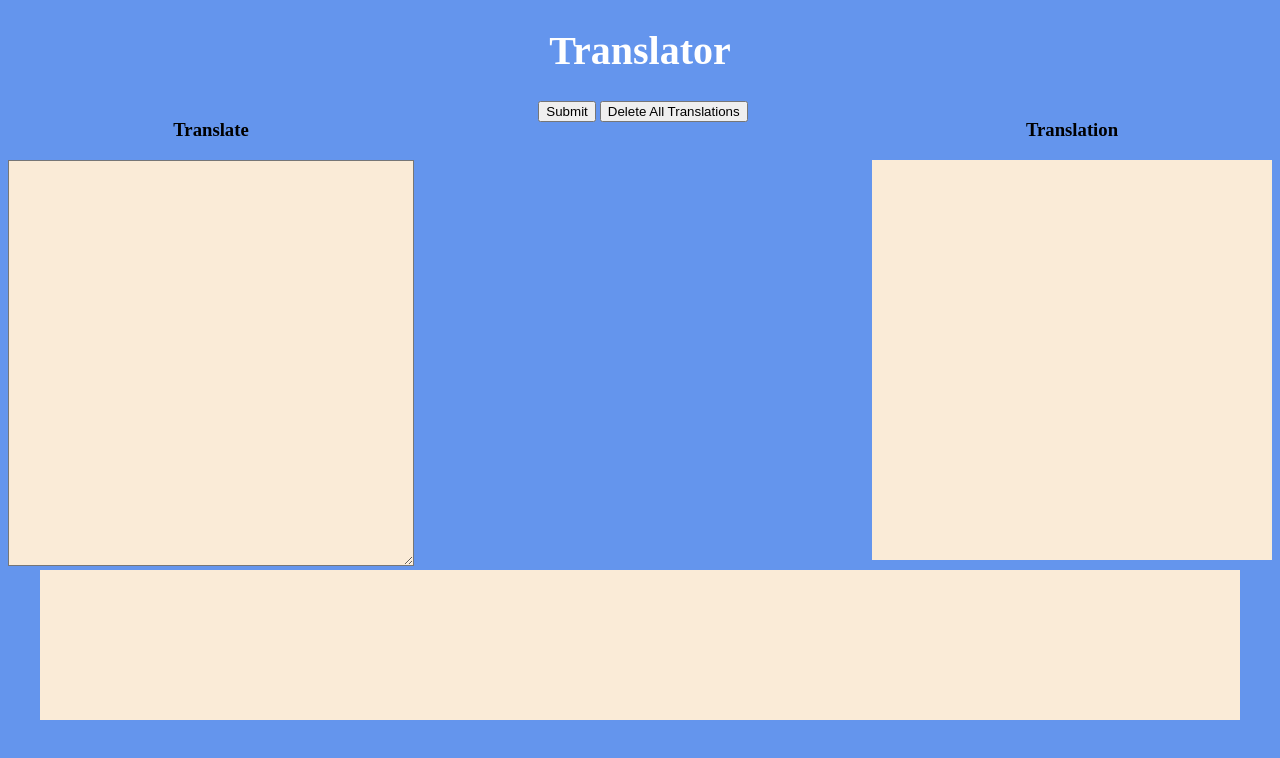
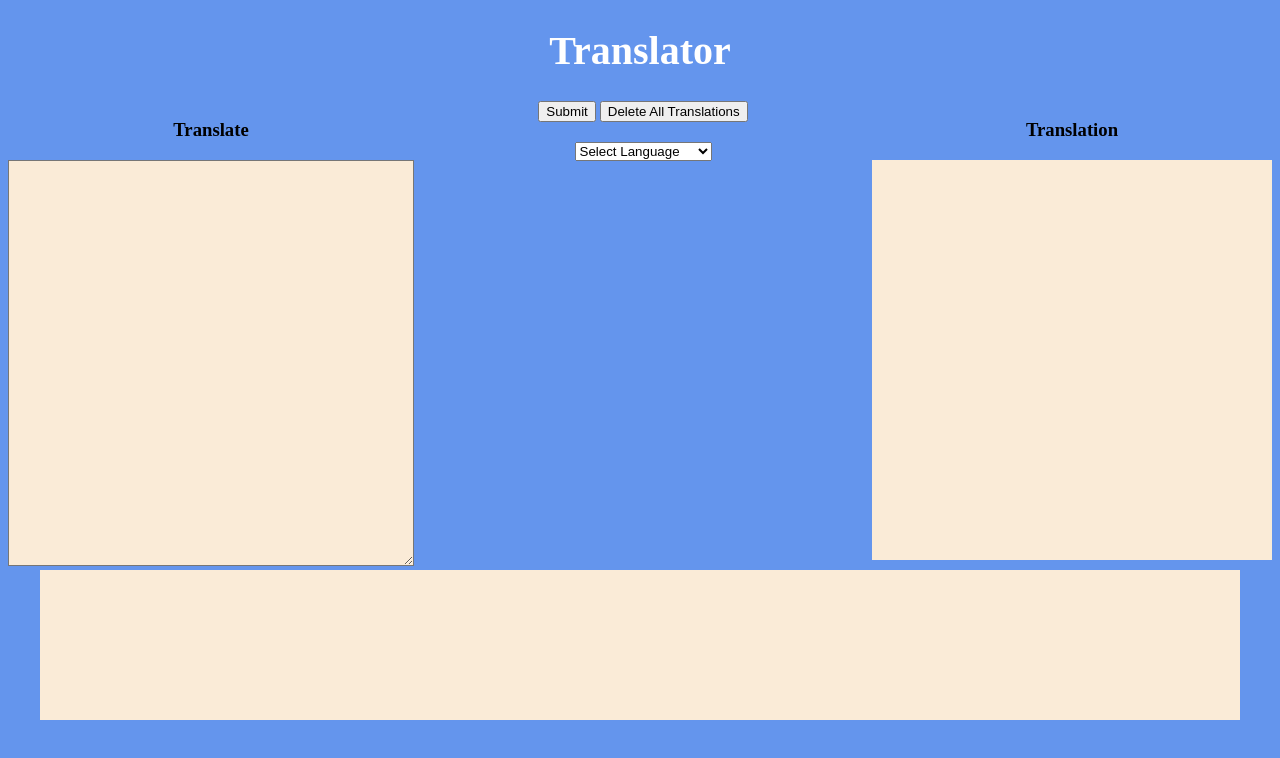
Before and after one commit to kconnelly86/translator, a website: page public/index.html in a window 1280 px wide. Drawn offline with nearby package versions, Linux system fonts and the light colour scheme; no server answers.

Commit message:
language selector working

```diff
--- a/public/app.js
+++ b/public/app.js
@@ -3,6 +3,7 @@
  * ==================== */
  var searchQuery;
  var queryAPI;
+ var lang;
 
 // Loads results onto the page
 function getResults() {
@@ -52,7 +53,7 @@ $(document).on("click", "#makenew", function() {
 
 
     searchQuery = data.translate;
-    queryAPI = "https://translation.googleapis.com/language/translate/v2?key=AIzaSyDfyQpiTmaKJG9ri-xKSX_wnG5f2MUY6TY&target=es&q=" + searchQuery;
+    queryAPI = "https://translation.googleapis.com/language/translate/v2?key=AIzaSyDfyQpiTmaKJG9ri-xKSX_wnG5f2MUY6TY&target=" + lang +"&q=" + searchQuery;
     $.ajax({
     type: "GET",
     dataType: "json",
@@ -69,6 +70,13 @@ $(document).on("click", "#makenew", function() {
   }
   );
 });
+
+
+    $("select#selectLang").change(function(){
+        lang = $("#selectLang option:selected").val();
+        console.log("You have selected the country - " + lang);
+    });
+
 
 // When the #clearall button is pressed
 $("#clearall").on("click", function() {
--- a/public/index.html
+++ b/public/index.html
@@ -25,6 +25,116 @@
         </div>
         <button id="clearall">Delete All Translations</button>
       </div>
+<!-- drop down menu -->
+      <select id="selectLang" class="tw-lang-selector vk_txt" data-dslc="" data-dsln="" data-uiln="English" data-url="/setprefs?sig=0__C7lEYSuvCM5rAc5GKZ_RhYC7HY%3D&amp;prev=https://www.google.com/search?q%3Dgoogle%2Btranslate%26oq%3Dgoogle%2Btranslate%26aqs%3Dchrome..69i57j0l5.1998j0j1%26sourceid%3Dchrome%26ie%3DUTF-8"
+   id="tw-sl" data-dlm="Detect language" jsaction="change:tob.lc" data-ved="0ahUKEwi18-6ynYrYAhUUTmMKHV8sAm0Q8TQILDAA" style="width: 137px;">
+   <option value="---" disabled="">---------------</option>
+   <option selected="1" value="auto" id="tw-dslo">Select Language</option>
+   <option value="af">Afrikaans</option>
+   <option value="sq">Albanian</option>
+   <option value="am">Amharic</option>
+   <option value="ar">Arabic</option>
+   <option value="hy">Armenian</option>
+   <option value="az">Azerbaijani</option>
+   <option value="bn">Bangla</option>
+   <option value="eu">Basque</option>
+   <option value="be">Belarusian</option>
+   <option value="bs">Bosnian</option>
+   <option value="bg">Bulgarian</option>
+   <option value="my">Burmese</option>
+   <option value="ca">Catalan</option>
+   <option value="ceb">Cebuano</option>
+   <option value="zh-CN">Chinese (Simplified)</option>
+   <option value="zh-TW">Chinese (Traditional)</option>
+   <option value="co">Corsican</option>
+   <option value="hr">Croatian</option>
+   <option value="cs">Czech</option>
+   <option value="da">Danish</option>
+   <option value="nl">Dutch</option>
+   <option value="en">English</option>
+   <option value="eo">Esperanto</option>
+   <option value="et">Estonian</option>
+   <option value="tl">Filipino</option>
+   <option value="fi">Finnish</option>
+   <option value="fr">French</option>
+   <option value="gl">Galician</option>
+   <option value="ka">Georgian</option>
+   <option value="de">German</option>
+   <option value="el">Greek</option>
+   <option value="gu">Gujarati</option>
+   <option value="ht">Haitian Creole</option>
+   <option value="ha">Hausa</option>
+   <option value="haw">Hawaiian</option>
+   <option value="iw">Hebrew</option>
+   <option value="hi">Hindi</option>
+   <option value="hmn">Hmong</option>
+   <option value="hu">Hungarian</option>
+   <option value="is">Icelandic</option>
+   <option value="ig">Igbo</option>
+   <option value="id">Indonesian</option>
+   <option value="ga">Irish</option>
+   <option value="it">Italian</option>
+   <option value="ja">Japanese</option>
+   <option value="jv">Javanese</option>
+   <option value="kn">Kannada</option>
+   <option value="kk">Kazakh</option>
+   <option value="km">Khmer</option>
+   <option value="ko">Korean</option>
+   <option value="ku">Kurdish</option>
+   <option value="ky">Kyrgyz</option>
+   <option value="lo">Lao</option>
+   <option value="la">Latin</option>
+   <option value="lv">Latvian</option>
+   <option value="lt">Lithuanian</option>
+   <option value="lb">Luxembourgish</option>
+   <option value="mk">Macedonian</option>
+   <option value="mg">Malagasy</option>
+   <option value="ms">Malay</option>
+   <option value="ml">Malayalam</option>
+   <option value="mt">Maltese</option>
+   <option value="mi">Maori</option>
+   <option value="mr">Marathi</option>
+   <option value="mn">Mongolian</option>
+   <option value="ne">Nepali</option>
+   <option value="no">Norwegian</option>
+   <option value="ny">Nyanja</option>
+   <option value="ps">Pashto</option>
+   <option value="fa">Persian</option>
+   <option value="pl">Polish</option>
+   <option value="pt">Portuguese</option>
+   <option value="pa">Punjabi</option>
+   <option value="ro">Romanian</option>
+   <option value="ru">Russian</option>
+   <option value="sm">Samoan</option>
+   <option value="gd">Scottish Gaelic</option>
+   <option value="sr">Serbian</option>
+   <option value="sn">Shona</option>
+   <option value="sd">Sindhi</option>
+   <option value="si">Sinhala</option>
+   <option value="sk">Slovak</option>
+   <option value="sl">Slovenian</option>
+   <option value="so">Somali</option>
+   <option value="st">Southern Sotho</option>
+   <option value="es">Spanish</option>
+   <option value="su">Sundanese</option>
+   <option value="sw">Swahili</option>
+   <option value="sv">Swedish</option>
+   <option value="tg">Tajik</option>
+   <option value="ta">Tamil</option>
+   <option value="te">Telugu</option>
+   <option value="th">Thai</option>
+   <option value="tr">Turkish</option>
+   <option value="uk">Ukrainian</option>
+   <option value="ur">Urdu</option>
+   <option value="uz">Uzbek</option>
+   <option value="vi">Vietnamese</option>
+   <option value="cy">Welsh</option>
+   <option value="fy">Western Frisian</option>
+   <option value="xh">Xhosa</option>
+   <option value="yi">Yiddish</option>
+   <option value="yo">Yoruba</option>
+   <option value="zu">Zulu</option>
+</select>
 
 
     <div id="results"></div>
```
